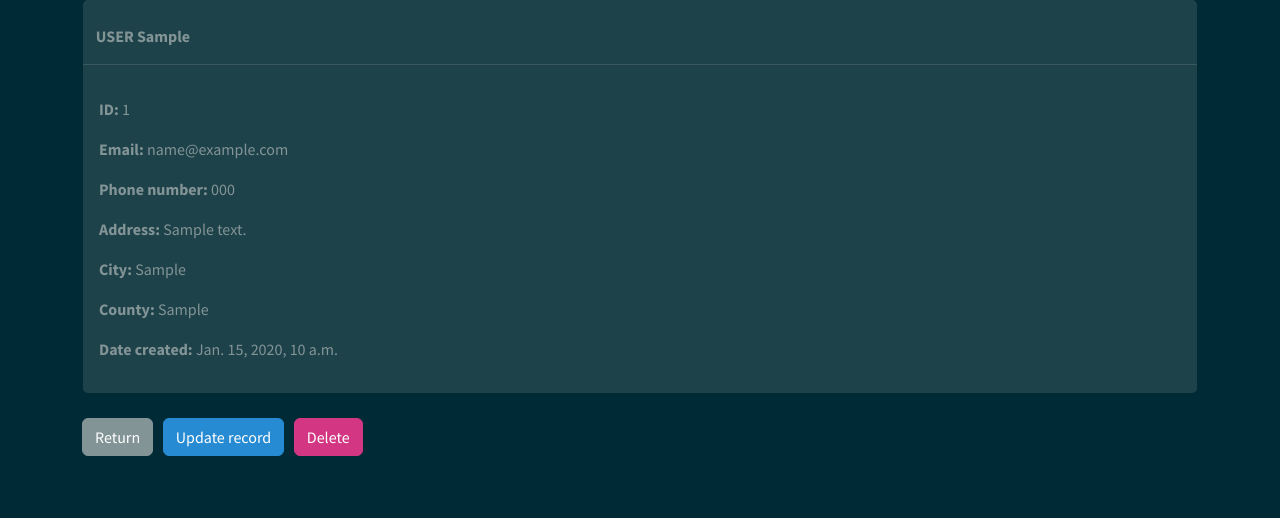
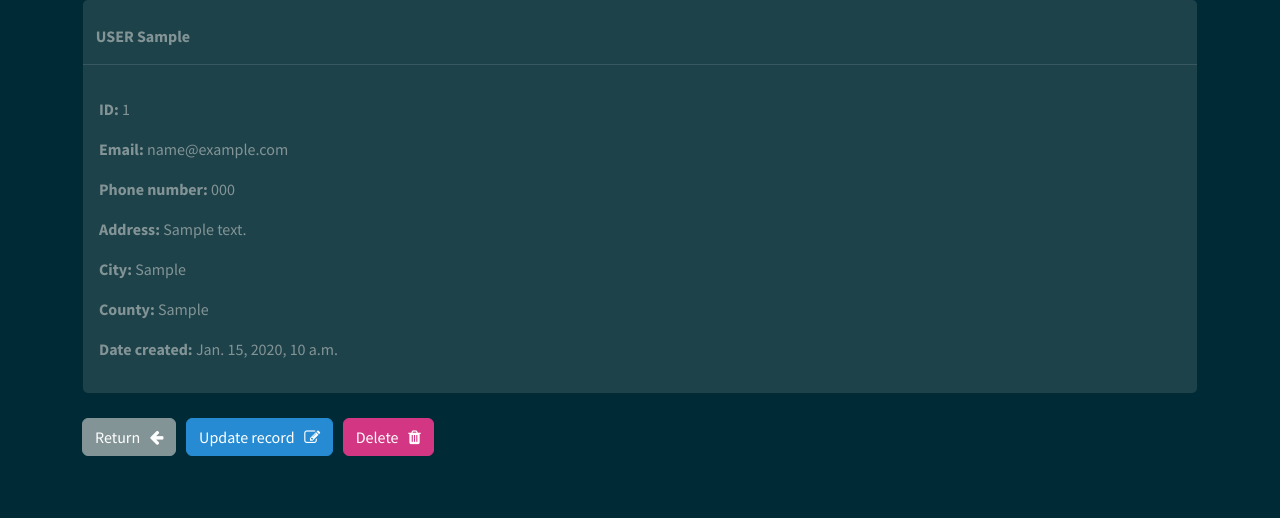
Before and after one commit to Nyae44/symbion, a Django app: page /record/1/ in a window 1280 px wide. Shown: the part 81-599 px from the top of the page. Run offline with Django 4.2, Linux system fonts and the light colour scheme; a user stored in the database is signed in; tables that the repository leaves empty hold one stand-in row (values such as "Sample post").

Commit message:
add icons

```diff
--- a/symbion/webapp/templates/webapp/dashboard.html
+++ b/symbion/webapp/templates/webapp/dashboard.html
@@ -5,7 +5,8 @@
     <h5>Welcome to the dashboard page, {{user}}!</h5>
 
     <hr>
-    <a class="btn btn-outline-primary btn-sm" href="{% url 'create-record' %}">Create a new record</a>
+    <a class="btn btn-outline-primary btn-sm" href="{% url 'create-record' %}">Create a new record &nbsp; <i class="fa fa-plus-circle" aria-hidden="true"></i>
+    </a>
 
     <hr>
     <table class="table  table-hover table-bordered">
@@ -37,7 +38,8 @@
                 <td>{{record.county}}</td>
                 <td>{{record.date_created}}</td>
 
-                <td> <a href="{% url 'record' record.id %}">View record</a></td>
+                <td> <a href="{% url 'record' record.id %}" class="btn btn-success"> <i class="fa fa-eye" aria-hidden="true"></i>
+                </a></td>
             </tr>
             {% endfor %}
         {% endif %}
--- a/symbion/webapp/templates/webapp/my-login.html
+++ b/symbion/webapp/templates/webapp/my-login.html
@@ -20,7 +20,8 @@
 
                 <br>
 
-                <button type="submit" class="btn btn-primary w-100 btn-block p-3">Login &nbsp; <i class="fa fa-sign-in" aria-hidden="true"></i></button>
+                <button type="submit" class="btn btn-primary w-100 btn-block p-3">Login &nbsp; <i class="fa fa-key" aria-hidden="true"></i>
+                </i></button>
             </form>
             <br>
 
--- a/symbion/webapp/templates/webapp/register.html
+++ b/symbion/webapp/templates/webapp/register.html
@@ -18,12 +18,13 @@
 
                 <br>
 
-                <button type="submit" class="btn btn-primary w-100 btn-block p-3">Submit</button>
+                <button type="submit" class="btn btn-primary w-100 btn-block p-3">Create account &nbsp; <i class="fa fa-user" aria-hidden="true"></i>
+                </button>
             </form>
             <br>
 
             <div class="text-center">
-                <p>Already have an account</p> <a href="{% url 'my-login'%}">Login</a>
+                <p>Already have an account</p> <a href="{% url 'my-login'%}">Login &nbsp; </a>
             </div>
         </div>
     <br>
--- a/symbion/webapp/templates/webapp/update-record.html
+++ b/symbion/webapp/templates/webapp/update-record.html
@@ -19,7 +19,10 @@
 
                 <br>
 
-                <button type="submit" class="btn btn-primary w-100 btn-block p-3">Update record</button>
+                <button type="submit" class="btn btn-primary">Update record &nbsp; <i class="fa fa-pencil-square-o" aria-hidden="true"></i>
+                </button>
+                <a href="{% url 'dashboard' %}" class="btn btn-secondary">Return &nbsp; <i class="fa fa-arrow-left" aria-hidden="true"></i>
+                </a>
             </form>
         </div>
     </body>
--- a/symbion/webapp/templates/webapp/view-record.html
+++ b/symbion/webapp/templates/webapp/view-record.html
@@ -32,15 +32,18 @@
 
     <br>
 
-    <a href="{% url 'dashboard'%}" class="btn btn-secondary">Return</a>
+    <a href="{% url 'dashboard'%}" class="btn btn-secondary">Return &nbsp; <i class="fa fa-arrow-left" aria-hidden="true"></i>
+    </a>
 
     &nbsp;
 
-    <a href="{% url 'update-record' record.id%} " class="btn btn-info">Update record</a>
+    <a href="{% url 'update-record' record.id%} " class="btn btn-info">Update record &nbsp; <i class="fa fa-pencil-square-o" aria-hidden="true"></i>
+    </a>
 
     &nbsp;
 
-    <a href="{% url 'delete-record' record.id%}" class="btn btn-danger">Delete</a>
+    <a href="{% url 'delete-record' record.id%}" class="btn btn-danger">Delete &nbsp; <i class="fa fa-trash" aria-hidden="true"></i>
+    </a>
 
 
  {% endblock content %}
```
Also changed, not shown: symbion/webapp/templates/webapp/create-record.html (+6 -1 lines).
